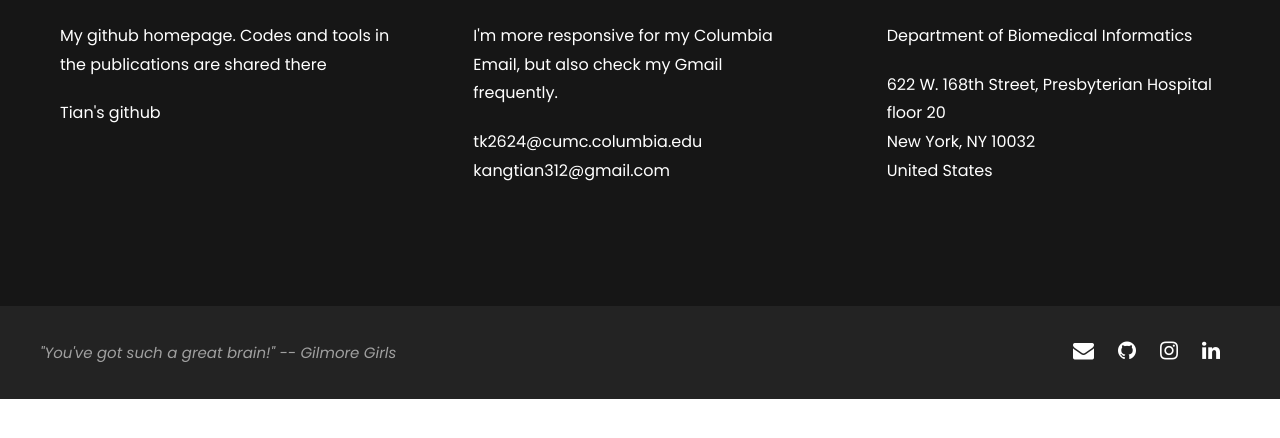
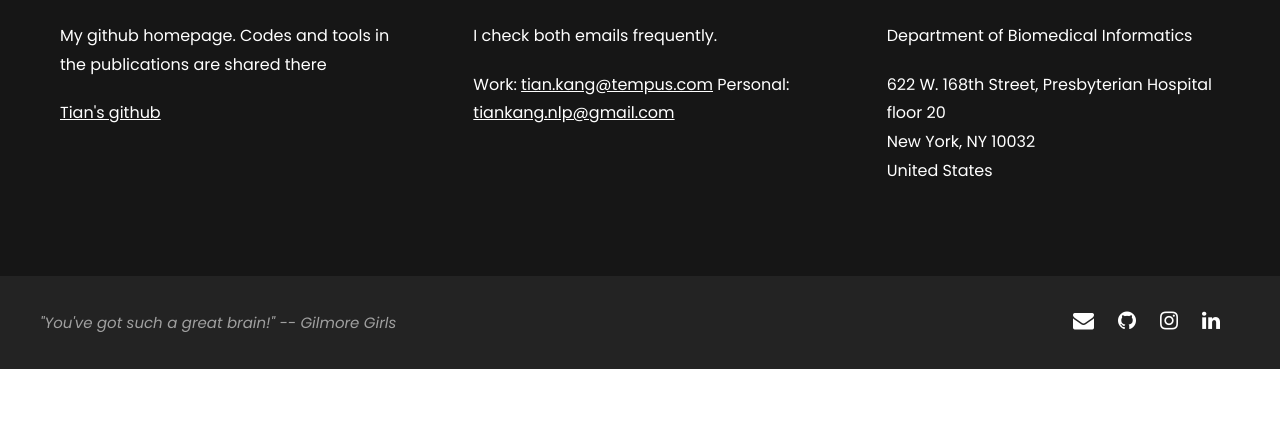
Before and after one commit to Tian312/Tian312.github.io, a plain HTML site: page contact.html in a window 1280 px wide. Shown: the part 362-800 px from the top of the page. Drawn offline with Linux system fonts and the light colour scheme.

Commit message:
update emails

```diff
--- a/contact.html
+++ b/contact.html
@@ -79,7 +79,7 @@
                             <div class="ztudiox-logo  ztudiox-item-pdlr">
                                 <div class=gdlr-core-pbf-element>
                                     <div class="gdlr-core-social-network-item gdlr-core-item-pdb  gdlr-core-center-align gdlr-core-item-pdlr" style="padding-bottom: 0px ;">
-                                        <a href="mailto:tk2624@cumc.columbia.edu" target=_blank class=gdlr-core-social-network-icon title=github style="font-size: 20px ;color: #262626 ;"><i class="fa fa-envelope" ></i></a>
+                                        <a href="mailto:tiankang.nlp@gmail.com" target=_blank class=gdlr-core-social-network-icon title=github style="font-size: 20px ;color: #262626 ;"><i class="fa fa-envelope" ></i></a>
                                         <a href='https://github.com/Tian312' target=_blank class=gdlr-core-social-network-icon title=github style="font-size: 20px ;color: #262626 ;"><i class="fa fa-github" ></i></a>
                                         <a href='https://www.instagram.com/a.gilmoregirl/'target=_blank class=gdlr-core-social-network-icon title=instagram style="font-size: 20px ;color: #262626 ;"><i class="fa fa-instagram" ></i></a>
                                         <a href='https://www.linkedin.com/in/tiankang/' target=_blank class=gdlr-core-social-network-icon title=linkedin style="font-size: 20px ;color: #262626 ;"><i class="fa fa-linkedin" ></i></a>
@@ -153,7 +153,7 @@
                                             <div class=gdlr-core-pbf-element>
                                                 <div class="gdlr-core-text-box-item gdlr-core-item-pdlr gdlr-core-item-pdb gdlr-core-left-align">
                                                     <div class=gdlr-core-text-box-item-content style="font-size: 16px ;">
-                                                        <p><a href='https://github.com/Tian312'>Tian's github</a></p>
+                                                        <p><a href='https://github.com/Tian312'><u>Tian's github</u></a></p>
                                                     </div>
                                                 </div>
                                             </div>
@@ -175,7 +175,7 @@
                                             <div class=gdlr-core-pbf-element>
                                                 <div class="gdlr-core-text-box-item gdlr-core-item-pdlr gdlr-core-item-pdb gdlr-core-left-align" style="padding-bottom: 0px ;">
                                                     <div class=gdlr-core-text-box-item-content style="font-size: 16px ;">
-                                                        <p>I'm more responsive for my Columbia Email, but also check my Gmail frequently.</p>
+                                                        <p>I check both emails frequently.</p>
                                                     </div>
                                                 </div>
                                             </div>
@@ -183,8 +183,8 @@
                                                 <div class="gdlr-core-text-box-item gdlr-core-item-pdlr gdlr-core-item-pdb gdlr-core-left-align">
                                                     <div class=gdlr-core-text-box-item-content style="font-size: 16px ;">
                                                         <p>
-                                                            <a href="mailto:tk2624@cumc.columbia.edu">tk2624@cumc.columbia.edu</a>
-                                                        <a href="mailto:kangtian312@gmail.com">kangtian312@gmail.com</a>
+                                                            Work: <u><a href="mailto:tian.kang@tempus.com">tian.kang@tempus.com</a></u>
+                                                        Personal: <u><a href="mailto:tiankang.nlp@gmail.com">tiankang.nlp@gmail.com</a></u>
                                                     </p>
                                                     </div>
                                                 </div>
@@ -236,7 +236,7 @@
                     <div class="ztudiox-copyright-container ztudiox-container clearfix">
                         <div class="ztudiox-copyright-left ztudiox-item-pdlr"><i>"You've got such a great brain!" -- Gilmore Girls</i></div>
                         <div class="ztudiox-copyright-right ztudiox-item-pdlr">
-                            <a href="mailto:tk2624@cumc.columbia.edu" class="fa fa-envelope" style="font-size: 21px ;color: #fff ;margin-right: 20px ; "></a>
+                            <a href="mailto:tiankang.nlp@gmail.com" class="fa fa-envelope" style="font-size: 21px ;color: #fff ;margin-right: 20px ; "></a>
                             <a href='https://github.com/Tian312'; class="fa fa-github" style="font-size: 21px ;color: #fff ;margin-right: 20px "></a>
                             <a href='https://www.instagram.com/a.gilmoregirl/'; class="fa fa-instagram" style="font-size: 21px ;color: #fff ;margin-right: 20px ;"></a>
                             <a href='https://www.linkedin.com/in/tiankang/'; class="fa fa-linkedin" style="font-size: 21px ;color: #fff ;margin-right: 20px "></a>
```
Also changed, not shown: index.html (+2 -2 lines), portfolio-2-columns-newyork.html (+1 -1 lines), portfolio-2-columns-world.html (+1 -1 lines), portfolio-left-right-large-thumbnail.html (+2 -2 lines), standard-post-research-notes.html (+1 -1 lines), standard-post-research-summary.html (+1 -1 lines).
